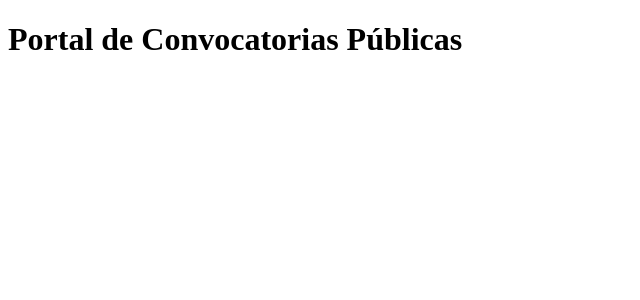
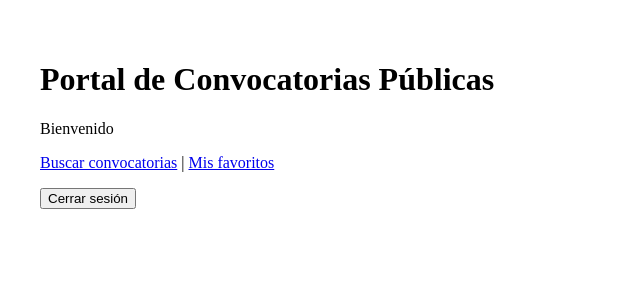
Before and after one commit to byTomDev/portal-convocatorias-publicas, a React (Vite) app in the folder apps/frontend/: page /home in a window 1280 px wide. Shown: the top 300 px of the page, without its empty margins (0-640 px from the left). Built offline with nearby package versions, Linux system fonts and the light colour scheme; sample sign-in values are in the browser's storage.

Commit message:
feat(frontend): 🎨 base de autenticación y routing
- AuthContext con login(), logout(), user, isAuthenticated.
- PrivateRoute como guard de rutas privadas.
- App.jsx con Routes: /login, /register, /home (protegida).
- Páginas placeholder para Login, Register y Home.

```diff
--- a/apps/frontend/src/App.jsx
+++ b/apps/frontend/src/App.jsx
@@ -1,11 +1,32 @@
-import { BrowserRouter } from 'react-router-dom'
+import { BrowserRouter, Routes, Route, Navigate } from 'react-router-dom'
+
+import { AuthProvider } from './context/AuthContext'
+import PrivateRoute from './components/PrivateRoute'
+
+import LoginPage from './pages/LoginPage'
+import RegisterPage from './pages/RegisterPage'
+import HomePage from './pages/HomePage'
 
 function App() {
   return (
-    <BrowserRouter>
-      {/* TODO: add routes and pages */}
-      <h1>Portal de Convocatorias Públicas</h1>
-    </BrowserRouter>
+    <AuthProvider>
+      <BrowserRouter>
+        <Routes>
+          <Route path="/login" element={<LoginPage />} />
+          <Route path="/register" element={<RegisterPage />} />
+          <Route
+            path="/home"
+            element={
+              <PrivateRoute>
+                <HomePage />
+              </PrivateRoute>
+            }
+          />
+          <Route path="/" element={<Navigate to="/home" replace />} />
+          <Route path="*" element={<Navigate to="/home" replace />} />
+        </Routes>
+      </BrowserRouter>
+    </AuthProvider>
   )
 }
 
--- /dev/null
+++ b/apps/frontend/src/components/PrivateRoute.jsx
@@ -0,0 +1,7 @@
+import { Navigate } from 'react-router-dom'
+import { useAuth } from '../context/AuthContext'
+
+export default function PrivateRoute({ children }) {
+  const { isAuthenticated } = useAuth()
+  return isAuthenticated ? children : <Navigate to="/login" replace />
+}
--- /dev/null
+++ b/apps/frontend/src/context/AuthContext.jsx
@@ -0,0 +1,44 @@
+import { createContext, useContext, useState, useEffect } from 'react'
+
+const AuthContext = createContext(null)
+
+export function AuthProvider({ children }) {
+  const [user, setUser] = useState(null)
+  const [token, setToken] = useState(() => localStorage.getItem('access_token'))
+
+  const isAuthenticated = !!token
+
+  // TODO: fetch /auth/me on mount to rehydrate user session
+  useEffect(() => {
+    if (token) {
+      // placeholder — will be replaced when LoginPage connects to backend
+      setUser({ email: '' })
+    }
+  }, [token])
+
+  const login = ({ access_token, user: userData }) => {
+    localStorage.setItem('access_token', access_token)
+    setToken(access_token)
+    setUser(userData)
+  }
+
+  const logout = () => {
+    localStorage.removeItem('access_token')
+    setToken(null)
+    setUser(null)
+  }
+
+  return (
+    <AuthContext.Provider value={{ user, token, isAuthenticated, login, logout }}>
+      {children}
+    </AuthContext.Provider>
+  )
+}
+
+export function useAuth() {
+  const ctx = useContext(AuthContext)
+  if (!ctx) {
+    throw new Error('useAuth must be used within AuthProvider')
+  }
+  return ctx
+}
--- /dev/null
+++ b/apps/frontend/src/pages/HomePage.jsx
@@ -0,0 +1,21 @@
+import { Link } from 'react-router-dom'
+import { useAuth } from '../context/AuthContext'
+
+export default function HomePage() {
+  const { user, logout } = useAuth()
+
+  return (
+    <div style={{ padding: '2rem' }}>
+      <h1>Portal de Convocatorias Públicas</h1>
+      <p>Bienvenido{user?.email ? `, ${user.email}` : ''}</p>
+      <nav>
+        <Link to="/procurements">Buscar convocatorias</Link>
+        {' | '}
+        <Link to="/bookmarks">Mis favoritos</Link>
+      </nav>
+      <button onClick={logout} style={{ marginTop: '1rem' }}>
+        Cerrar sesión
+      </button>
+    </div>
+  )
+}
--- /dev/null
+++ b/apps/frontend/src/pages/LoginPage.jsx
@@ -0,0 +1,12 @@
+import { Link } from 'react-router-dom'
+
+export default function LoginPage() {
+  return (
+    <div style={{ padding: '2rem' }}>
+      <h1>Iniciar sesión</h1>
+      {/* TODO: connect form to AuthContext + backend */}
+      <p>Formulario de login próximamente.</p>
+      <Link to="/register">¿No tienes cuenta? Regístrate</Link>
+    </div>
+  )
+}
--- /dev/null
+++ b/apps/frontend/src/pages/RegisterPage.jsx
@@ -0,0 +1,12 @@
+import { Link } from 'react-router-dom'
+
+export default function RegisterPage() {
+  return (
+    <div style={{ padding: '2rem' }}>
+      <h1>Registrarse</h1>
+      {/* TODO: connect form to AuthContext + backend */}
+      <p>Formulario de registro próximamente.</p>
+      <Link to="/login">¿Ya tienes cuenta? Inicia sesión</Link>
+    </div>
+  )
+}
```
